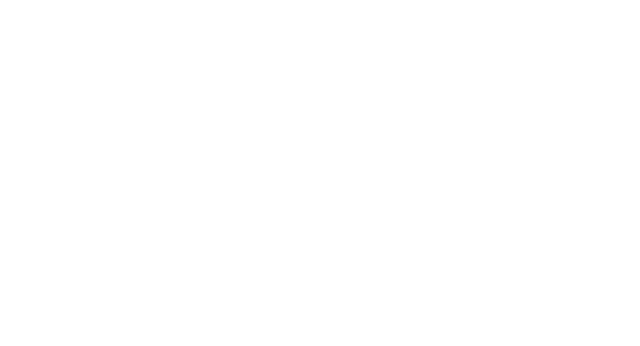
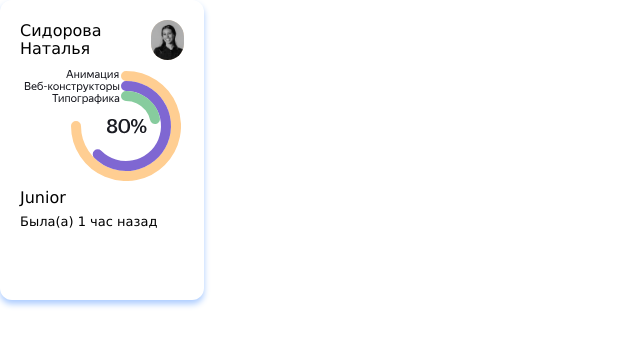
Before and after one commit to YaTrack1/YaTrack-frontend, a React (Create React App) app: page / in a window 1280 px wide. Shown: the top 346 px of the page, without its empty margins (0-640 px from the left). Built offline with nearby package versions, Linux system fonts and the light colour scheme.

Commit message:
feat: add markup for Card comp

```diff
--- a/src/components/shared/Card/Card.tsx
+++ b/src/components/shared/Card/Card.tsx
@@ -1,11 +1,36 @@
 import React from 'react';
 
 import styles from './Card.module.scss';
+// заглушки
+import photo from '../../../vendor/images/candidate_photo_sample.png';
+import stats from '../../../vendor/images/data_sample.svg';
+//--------------------------------------------------------------------
 
 export const Card = () => {
-  return(
-    <section className={styles.card}>
+  // заглушки
+  const name = 'Сидорова Наталья';
+  const title = 'Junior';
+  const activity = 'Была(а) 1 час назад';
+  //--------------------------------------------------------------------
 
+  return (
+    <section className={styles.container}>
+      <div className={styles.header}>
+        <p className={styles.header_title}>{name}</p>
+        <div className={styles.header_img_wrapper}>
+          <img className={styles.header_img} src={photo} alt='Фото кандидата'/>
+        </div>
+      </div>
+      <div className={styles.data}>
+        <img src={stats} alt='Статистика' />
+      </div>
+      <div className={styles.footer}>
+        <span className={styles.footer_title}>{title}</span>
+        <span className={styles.footer_subtitle}>{activity}</span>
+        <div className={styles.footer_buttons}>
+          {/* !!! тут кнопки */}
+        </div>
+      </div>
     </section>
   );
 };
```
